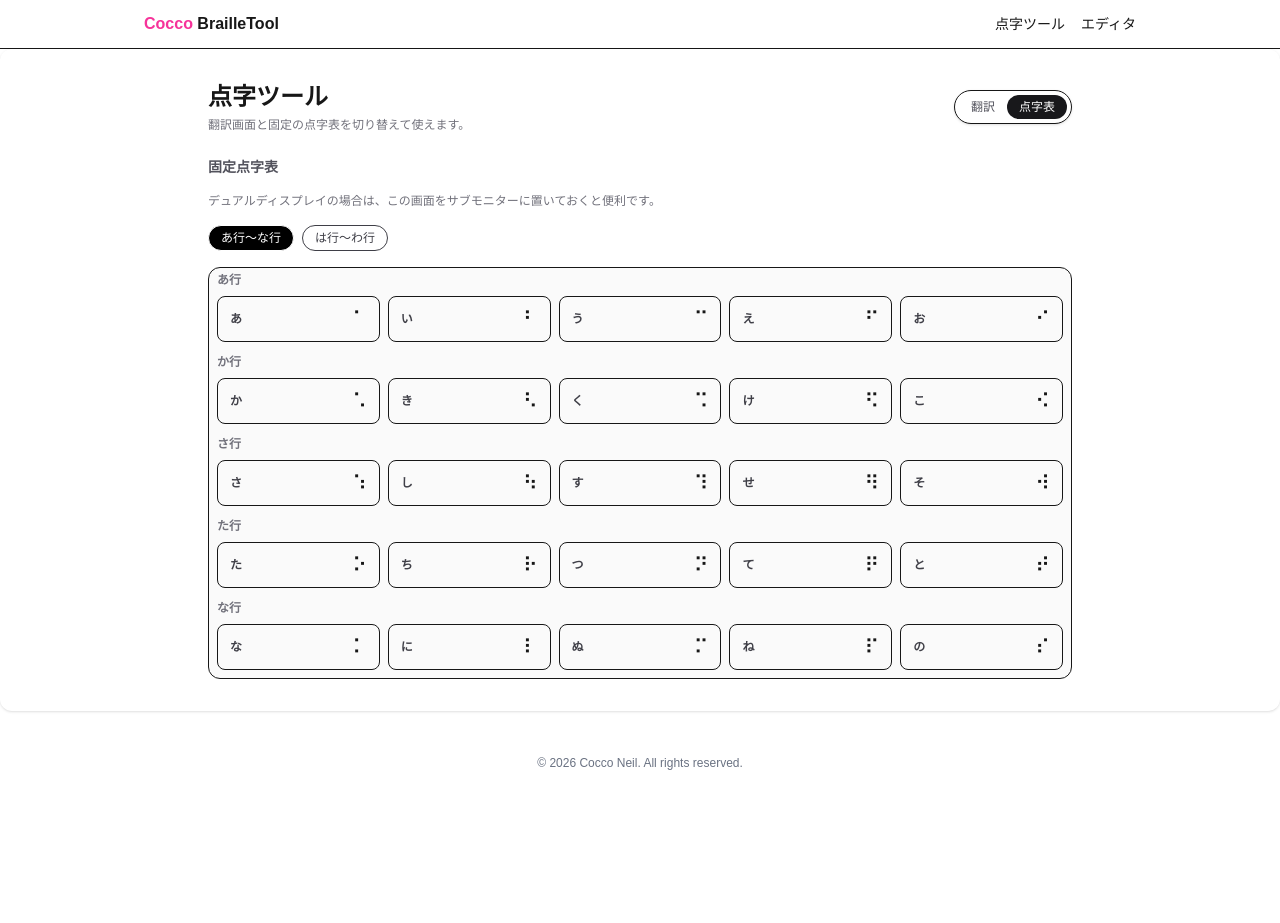
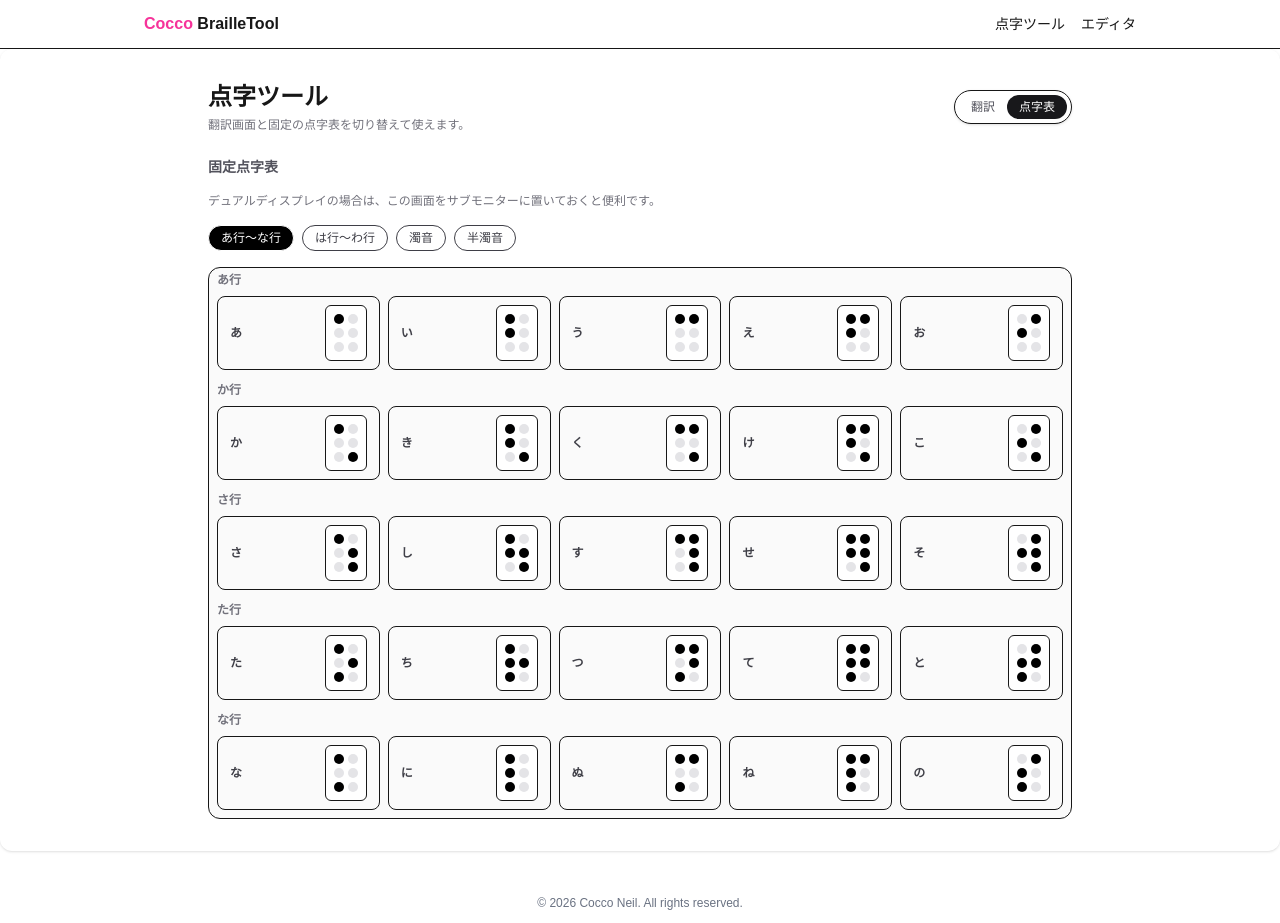
Before and after one commit to muu-ima/muu-braille-tool, a Next.js app: page /braille/chart in a window 1280 px wide. Before the commit the page ends 800 px from the top, so only its background shows below. Built offline with nearby package versions, Linux system fonts and the light colour scheme.

Commit message:
点字固定表をDotに変更

```diff
--- a/app/braille/chart/page.tsx
+++ b/app/braille/chart/page.tsx
@@ -2,7 +2,9 @@
 "use client";
 
 import { useState } from "react";
-import { tokenizeToBraille, cellsToUnicode } from "@/shared/braille";
+import { BrailleCell } from "@/app/braille/components/BrailleCell";
+import { BRAILLE_MAP } from "@/shared/braille/table";
+import type { Dot } from "@/shared/braille/types";
 import clsx from "clsx";
 
 const GOJUON_ROWS = [
@@ -16,25 +18,46 @@ const GOJUON_ROWS = [
   { label: "や行", list: ["や", "ゆ", "よ"] },
   { label: "ら行", list: ["ら", "り", "る", "れ", "ろ"] },
   { label: "わ行", list: ["わ", "を", "ん"] },
+  { label: "促音、長音", list: ["っ", "ー"] },
+];
+
+const DAKUON_ROWS = [
+  { label: "が行", list: ["が", "ぎ", "ぐ", "げ", "ご"] },
+  { label: "ざ行", list: ["ざ", "じ", "ず", "ぜ", "ぞ"] },
+  { label: "だ行", list: ["だ", "ぢ", "づ", "で", "ど"] },
+  { label: "ば行", list: ["ば", "び", "ぶ", "べ", "ぼ"] },
+];
+
+const HANDAKUON_ROWS = [
+  { label: "ぱ行", list: ["ぱ", "ぴ", "ぷ", "ぺ", "ぽ"] },
 ];
 
 const A_TO_N_ROWS = GOJUON_ROWS.slice(0, 5);
 const H_TO_W_ROWS = GOJUON_ROWS.slice(5);
 
 function makeEntry(kana: string) {
-  const token = tokenizeToBraille(kana)[0]; // 1文字前提
+  const e = BRAILLE_MAP[kana];
   return {
     kana,
-    braille: token ? cellsToUnicode(token.cells) : kana,
-    kind: token?.kind ?? "other",
+    dots: (e?.dots ?? []) as Dot[],
+    kind: e?.kind ?? "other",
   };
 }
 
 export default function ChartPage() {
   // ★ここで entries を作り直さない（消す）
 
-  const [tab, setTab] = useState<"first" | "second">("first");
-  const rows = tab === "first" ? A_TO_N_ROWS : H_TO_W_ROWS;
+  type Tab = "a_to_n" | "h_to_w" | "dakuon" | "handakuon";
+  const [tab, setTab] = useState<Tab>("a_to_n");
+
+  const rows =
+    tab === "a_to_n"
+      ? A_TO_N_ROWS
+      : tab === "h_to_w"
+        ? H_TO_W_ROWS
+        : tab === "dakuon"
+          ? DAKUON_ROWS
+          : HANDAKUON_ROWS;
 
   return (
     <section className="space-y-4">
@@ -45,23 +68,45 @@ export default function ChartPage() {
       <div className="flex items-center gap-2">
         <button
           type="button"
-          onClick={() => setTab("first")}
+          onClick={() => setTab("a_to_n")}
           className={clsx(
             "rounded-full border px-3 py-1 text-xs",
-            tab === "first" ? "bg-black text-white" : "bg-white text-zinc-700",
+            tab === "a_to_n" ? "bg-black text-white" : "bg-white text-zinc-700",
           )}
         >
           あ行～な行
         </button>
         <button
           type="button"
-          onClick={() => setTab("second")}
+          onClick={() => setTab("h_to_w")}
           className={clsx(
             "rounded-full border px-3 py-1 text-xs",
-            tab === "second" ? "bg-black text-white" : "bg-white text-zinc-700",
+            tab === "h_to_w" ? "bg-black text-white" : "bg-white text-zinc-700",
           )}
         >
           は行～わ行
+        </button>
+        <button
+          type="button"
+          onClick={() => setTab("dakuon")}
+          className={clsx(
+            "rounded-full border px-3 py-1 text-xs",
+            tab === "dakuon" ? "bg-black text-white" : "bg-white text-zinc-700",
+          )}
+        >
+          濁音
+        </button>
+        <button
+          type="button"
+          onClick={() => setTab("handakuon")}
+          className={clsx(
+            "rounded-full border px-3 py-1 text-xs",
+            tab === "handakuon"
+              ? "bg-black text-white"
+              : "bg-white text-zinc-700",
+          )}
+        >
+          半濁音
         </button>
       </div>
       <div className="overflow-auto rounded-xl border bg-zinc-50 text-sm">
@@ -76,17 +121,12 @@ export default function ChartPage() {
                 return (
                   <div
                     key={entry.kana}
-                    className={clsx(
-                      "flex items-center justify-between rounded-lg border px-3 py-2",
-                      entry.kind === "dakuon" && "bg-yellow-200",
-                      entry.kind === "handakuon" && "bg-green-200",
-                      entry.kind === "other" && "bg-white",
-                    )}
+                    className="flex items-center justify-between rounded-lg border px-3 py-2"
                   >
                     <div className="text-xs font-semibold text-zinc-700">
                       {entry.kana}
                     </div>
-                    <div className="text-xl">{entry.braille}</div>
+                      <BrailleCell dots={entry.dots} />
                   </div>
                 );
               })}
--- a/app/braille/layout.tsx
+++ b/app/braille/layout.tsx
@@ -4,7 +4,9 @@ import { BrailleTabs } from "./BrailleTabs";
 
 export default function BrailleLayout({ children }: { children: ReactNode }) {
   return (
-    <main className="mx-auto max-w-4xl px-4 py-8 space-y-6">
+    <div className="min-h-screen flex flex-col">
+      {/* ヘッダー＋メイン */}
+      <main className="mx-auto w-full max-w-4xl px-4 py-8 space-y-6 flex-1">
         <header className="flex flex-col gap-4 md:flex-row md:items-center md:justify-between">
           <div>
             <h1 className="text-2xl font-bold">点字ツール</h1>
@@ -18,5 +20,6 @@ export default function BrailleLayout({ children }: { children: ReactNode }) {
 
         {children}
       </main>
+    </div>
   );
 }
```
Lines whose indentation alone changed are shown as unchanged.
